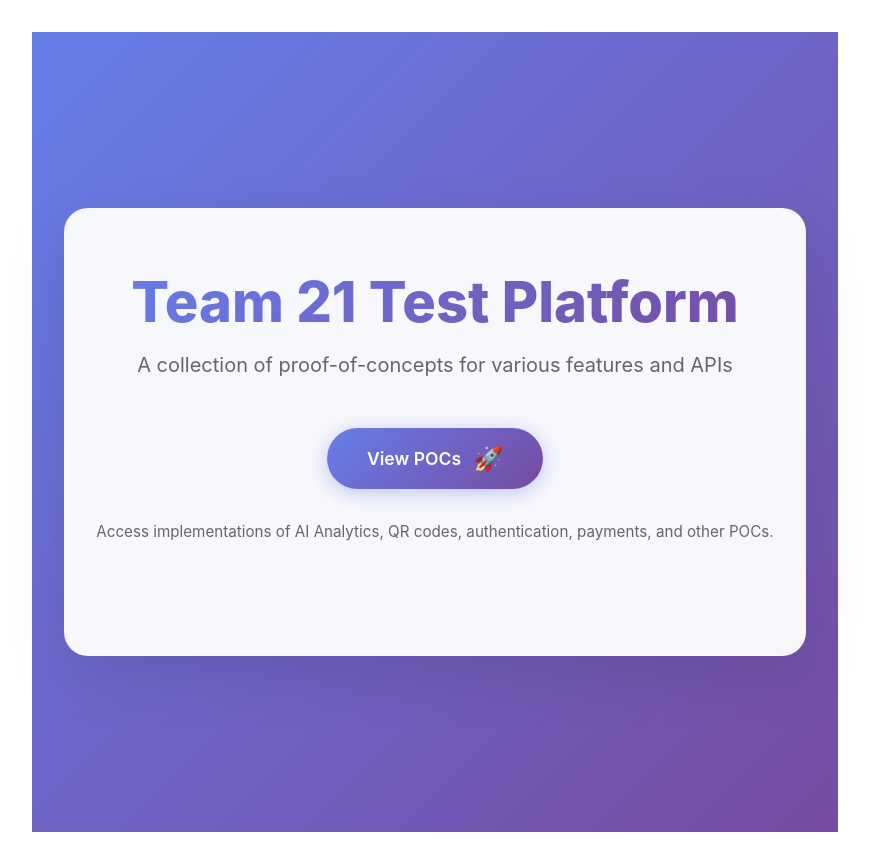
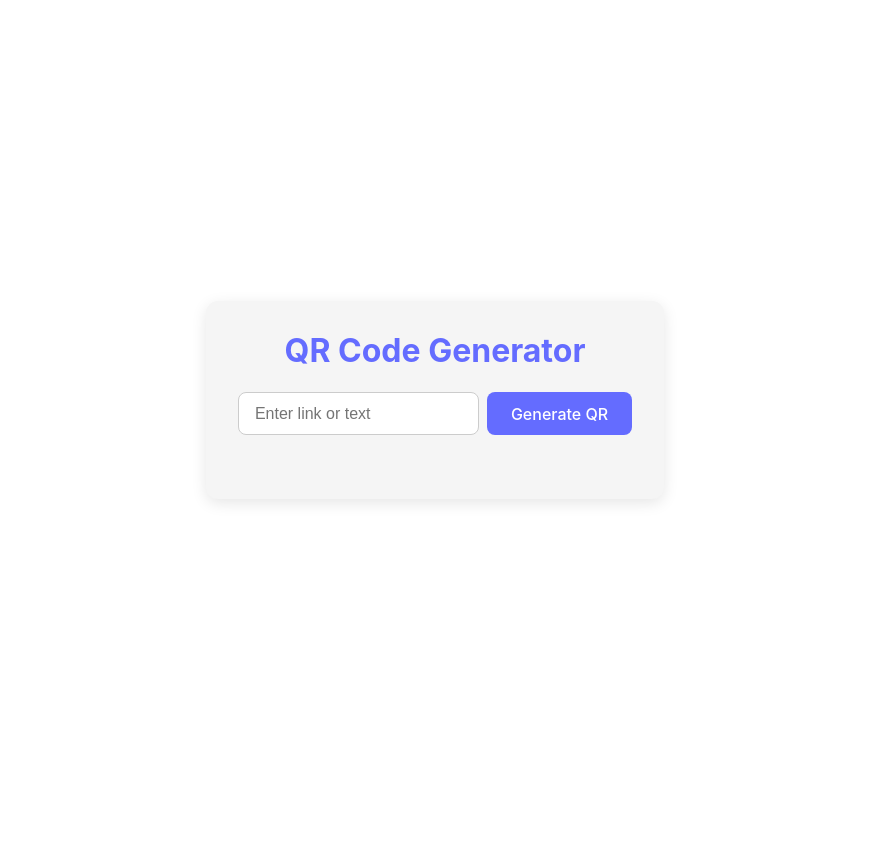
Before and after one commit to SMTIAP/Scalable-Multi-Tenant-Insight-Acquisition-Platform, a React (Vite) app in the folder vite-project/: page /poc/qrPOC in a window 1280 px wide. Before the commit this address led to /. Shown: the whole page, without its empty margins (205-1074 px from the left). After the commit the page ends 800 px from the top, so only its background shows below. Built offline with nearby package versions, Linux system fonts and the light colour scheme.

Commit message:
Add QR code generator POC

```diff
--- a/vite-project/package.json
+++ b/vite-project/package.json
@@ -10,9 +10,10 @@
     "preview": "vite preview"
   },
   "dependencies": {
+    "@google/generative-ai": "^0.24.1",
     "@stripe/stripe-js": "^8.6.1",
-    "@google/generative-ai": "^0.24.1",
     "@types/react-router-dom": "^5.3.3",
+    "qrcode": "^1.5.4",
     "react": "^19.2.0",
     "react-dom": "^19.2.0",
     "react-router-dom": "^7.12.0"
@@ -20,6 +21,7 @@
   "devDependencies": {
     "@eslint/js": "^9.39.1",
     "@types/node": "^24.10.1",
+    "@types/qrcode": "^1.5.6",
     "@types/react": "^19.2.5",
     "@types/react-dom": "^19.2.3",
     "@vitejs/plugin-react": "^5.1.1",
--- a/vite-project/src/App.tsx
+++ b/vite-project/src/App.tsx
@@ -3,6 +3,8 @@ import HomePage from './pages/HomePage';
 import POCHub from './pages/POCHub';
 import PaymentPOC from './pages/poc/PaymentPOC';
 import DataAnalysisPage from './pages/DataAnalysis';
+import QRCodeGenerator from './pages/poc/qrPOC/QRCodeGenerator';
+
 import './App.css';
 
 function App() {
@@ -12,6 +14,7 @@ function App() {
         <Route path="/" element={<HomePage />} />
         <Route path="/poc-hub" element={<POCHub />} />
         <Route path="/data-analysis" element={<DataAnalysisPage />} />
+        <Route path="/poc/qrPOC" element={<QRCodeGenerator />} />
         <Route path="*" element={<Navigate to="/" />} />
         <Route path="/poc/PaymentPOC" element={<PaymentPOC />} />
       </Routes>
--- a/vite-project/src/pages/POCHub.tsx
+++ b/vite-project/src/pages/POCHub.tsx
@@ -5,7 +5,7 @@ const POCHub = () => {
   const navigate = useNavigate();
 
   const pocList = [
-    { id: 1, title: 'QR Code Generator', icon: '📱', description: 'Generate and scan QR codes', color: '#4CAF50' },
+    { id: 1, title: 'QR Code Generator', icon: '📱', description: 'Generate and scan QR codes', color: '#4CAF50' , path: '/poc/qrPOC' },
     { id: 2, title: 'Cloudflare Integration', icon: '☁️', description: 'CDN, security, and edge computing', color: '#F48024' },
     { id: 3, title: 'AI Analytical Tools', icon: '🤖', description: 'Machine learning and analytics', color: '#2196F3' },
     { id: 4, title: 'Send/Receive Emails', icon: '📧', description: 'Email automation and management', color: '#FF9800' },
@@ -45,7 +45,7 @@ const POCHub = () => {
             </div>
             <h3>{poc.title}</h3>
             <p>{poc.description}</p>
-            {poc.id !== 3 && (
+            {poc.id !== 3 && poc.id !== 1 && (
               <div className="poc-status">
                 <span className="status-label">Coming Soon</span>
               </div>
--- /dev/null
+++ b/vite-project/src/pages/poc/qrPOC/QRCodeGenerator.css
@@ -0,0 +1,91 @@
+/* Container for the page */
+.qr-container {
+  max-width: 600px;
+  margin: 2rem auto;
+  padding: 2rem;
+  text-align: center;
+  background: #f5f5f5; /* subtle background */
+  border-radius: 12px;
+  box-shadow: 0 4px 15px rgba(0,0,0,0.1);
+  font-family: -apple-system, BlinkMacSystemFont, 'Segoe UI', 'Roboto', sans-serif;
+}
+
+/* Heading */
+.qr-container h1 {
+  font-size: 2rem;
+  margin-bottom: 1.5rem;
+  color: #646cff; /* main highlight color */
+}
+
+/* Input + Generate Button row */
+.qr-input-row {
+  display: flex;
+  justify-content: center;
+  gap: 0.5rem;
+  margin-bottom: 2rem;
+}
+
+.qr-input-row input {
+  flex: 1;
+  padding: 0.7rem 1rem;
+  font-size: 1rem;
+  border-radius: 8px;
+  border: 1px solid #ccc;
+  outline: none;
+  transition: border 0.2s;
+}
+
+.qr-input-row input:focus {
+  border-color: #646cff; /* focus highlight */
+  box-shadow: 0 0 5px #646cff33;
+}
+
+.qr-input-row button {
+  padding: 0.7rem 1.5rem;
+  font-size: 1rem;
+  border-radius: 8px;
+  border: none;
+  cursor: pointer;
+  background-color: #646cff; /* main button color */
+  color: #fff;
+  transition: background-color 0.2s, transform 0.1s;
+}
+
+.qr-input-row button:hover {
+  background-color: #5458e0; /* slightly darker on hover */
+  transform: translateY(-1px);
+}
+
+/* QR Output Section */
+.qr-output {
+  display: flex;
+  flex-direction: column;
+  align-items: center;
+  gap: 1rem;
+  margin-top: 1rem;
+}
+
+/* QR Image */
+.qr-image {
+  border: 1px solid #ccc;
+  padding: 1rem;
+  border-radius: 12px;
+  background: #fff;
+}
+
+/* Download Button */
+.download-btn {
+  padding: 0.7rem 1.5rem;
+  font-size: 1rem;
+  border-radius: 8px;
+  border: none;
+  cursor: pointer;
+  background-color: #646cff; /* match your theme */
+  color: #fff;
+  transition: background-color 0.2s, transform 0.1s;
+}
+
+.download-btn:hover {
+  background-color: #5458e0;
+  transform: translateY(-1px);
+}
--- /dev/null
+++ b/vite-project/src/pages/poc/qrPOC/QRCodeGenerator.tsx
@@ -0,0 +1,56 @@
+import { useState } from 'react';
+// @ts-ignore
+import QRCode from 'qrcode';
+import './QRCodeGenerator.css';
+
+const QRCodeGenerator = () => {
+  const [text, setText] = useState('');
+  const [qrUrl, setQrUrl] = useState('');
+
+  const generateQR = async () => {
+    if (!text) return;
+    try {
+      const url = await QRCode.toDataURL(text);
+      setQrUrl(url);
+    } catch (err) {
+      console.error(err);
+    }
+  };
+
+  const downloadQR = () => {
+    if (!qrUrl) return;
+    const link = document.createElement('a');
+    link.href = qrUrl;
+    link.download = 'qr-code.png';
+    link.click();
+  };
+
+  return (
+    <div className="qr-container">
+      <h1>QR Code Generator</h1>
+
+      {/* Input row */}
+      <div className="qr-input-row">
+        <input
+          type="text"
+          placeholder="Enter link or text"
+          value={text}
+          onChange={(e) => setText(e.target.value)}
+        />
+        <button onClick={generateQR}>Generate QR</button>
+      </div>
+
+      {/* QR Output */}
+      {qrUrl && (
+        <div className="qr-output">
+          <img src={qrUrl} alt="Generated QR Code" className="qr-image" />
+          <button className="download-btn" onClick={downloadQR}>
+            Download QR Code
+          </button>
+        </div>
+      )}
+    </div>
+  );
+};
+
+export default QRCodeGenerator;
```
Also changed, not shown: 1 other file (tests, documents, lock files or other folders).
